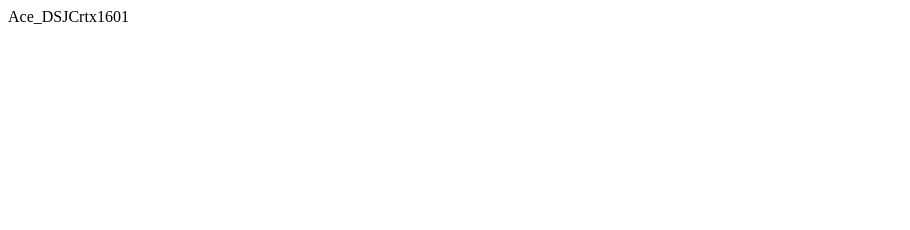
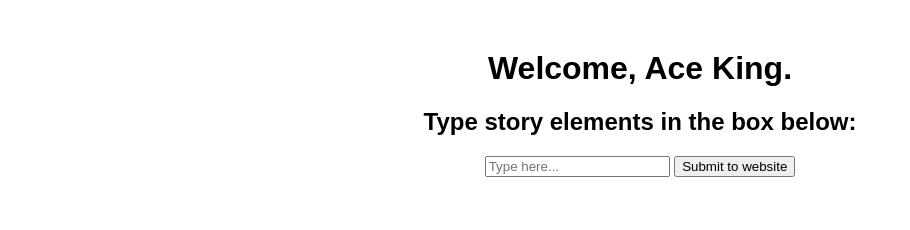
Before and after one commit to 64gamesteam/Nova, a plain HTML site: page Ace_DSJCrtx1601.html in a window 1280 px wide. Shown: the whole page, without its empty margins (0-910 px from the left). Drawn offline with Linux system fonts and the light colour scheme.

Commit message:
Update Ace_DSJCrtx1601.html

```diff
--- a/Ace_DSJCrtx1601.html
+++ b/Ace_DSJCrtx1601.html
@@ -1 +1,45 @@
-<p>Ace_DSJCrtx1601</p>
+<!DOCTYPE html>
+<html lang="en">
+<head>
+    <meta charset="UTF-8">
+    <meta name="viewport" content="width=device-width, initial-scale=1.0">
+    <title>Dynamic Content Addition</title>
+    <style>
+        body {
+            font-family: Arial, sans-serif;
+            text-align: center;
+            margin: 50px;
+        }
+    </style>
+</head>
+<body>
+<h1>Welcome, Ace King.</h1>
+<h2>Type story elements in the box below:</h2>
+
+<input type="text" id="userInput" placeholder="Type here...">
+<button onclick="addContent()">Submit to website</button>
+
+<div id="output"></div>
+
+<script>
+    function addContent() {
+        // Get the user input
+        var userInput = document.getElementById("userInput").value;
+
+        // Create a new paragraph element
+        var newParagraph = document.createElement("p");
+
+        // Set the text content of the paragraph to the user input
+        newParagraph.textContent = userInput;
+
+        // Get the output div and append the new paragraph
+        var outputDiv = document.getElementById("output");
+        outputDiv.appendChild(newParagraph);
+
+        // Clear the input box after adding content
+        document.getElementById("userInput").value = "";
+    }
+</script>
+
+</body>
+</html>
```
